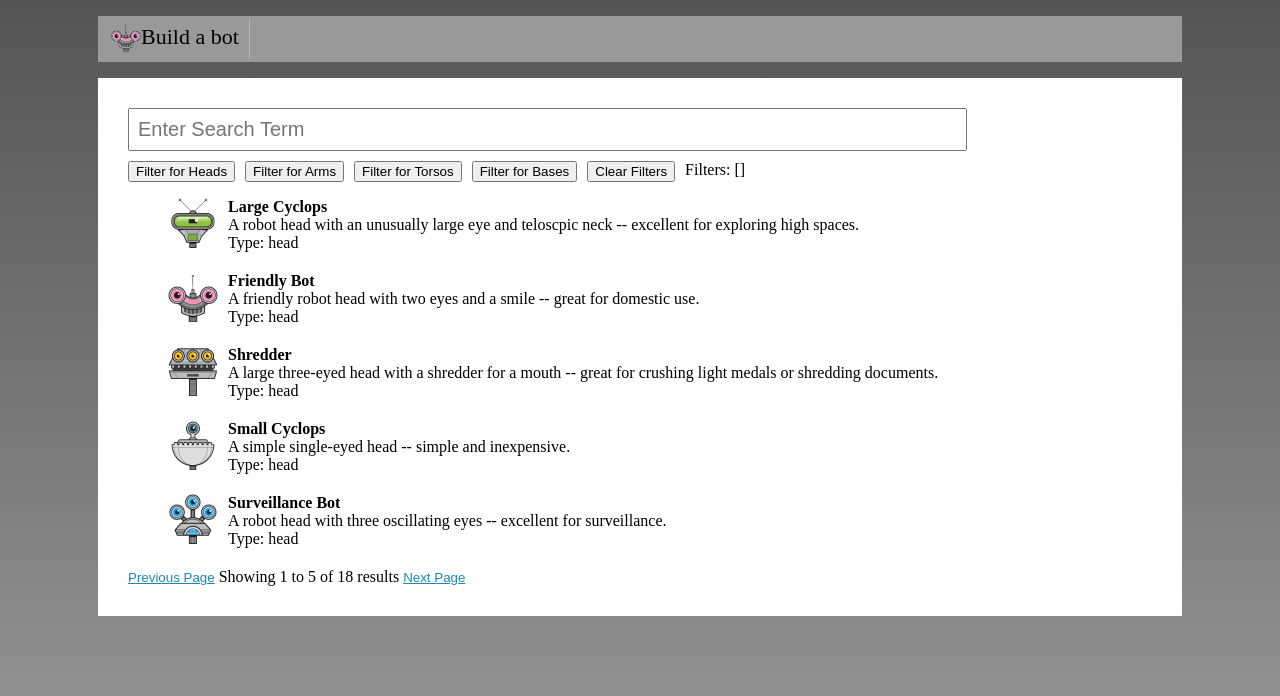
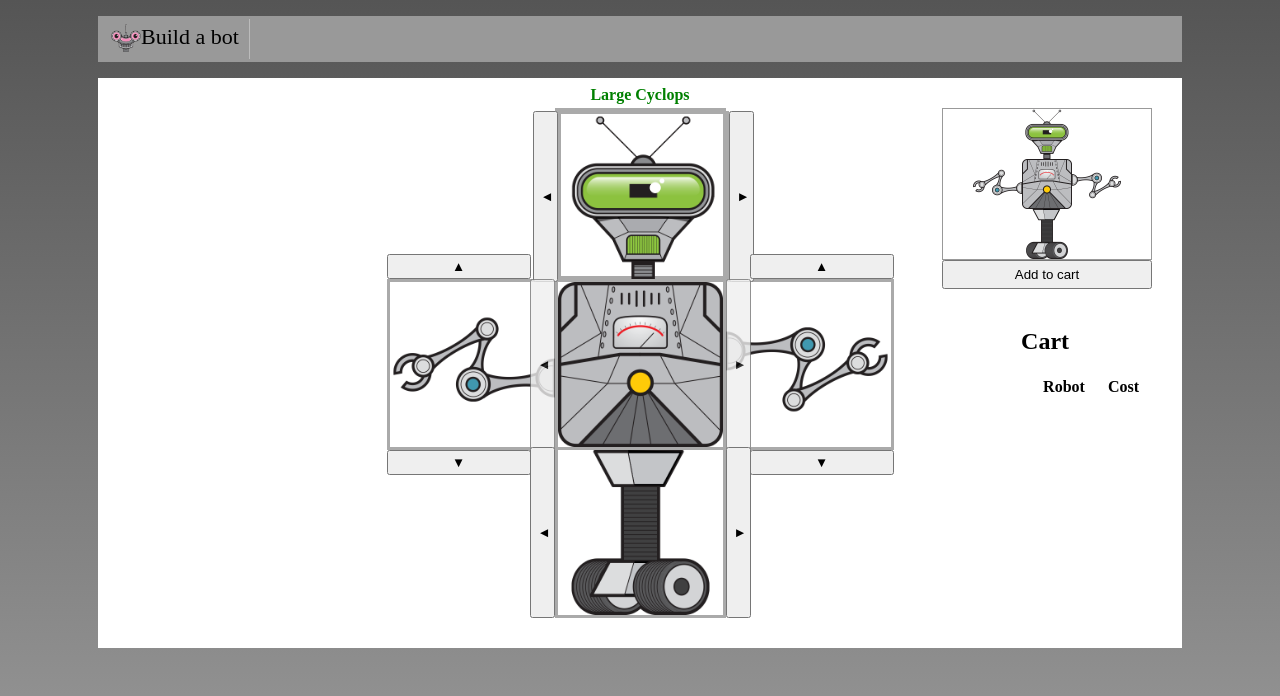
Before and after one commit to sudogem/build-bot, a Vue app: page / in a window 1280 px wide. Shown: the top 696 px of the page. Built offline with nearby package versions, Linux system fonts and the light colour scheme.

Commit message:
passing data to parent component using $emit

```diff
--- a/src/App.vue
+++ b/src/App.vue
@@ -10,19 +10,20 @@
     </nav>
   </header>
   <main>
-    <SearchPage />
+    <RobotBuilder />
   </main>
 </template>
 
 <script>
 // import HomePage from './components/home/HomePage.vue';
-// import RobotBuilder from './components/build/RobotBuilder.vue';
-import SearchPage from './components/search/SearchPage.vue';
+import RobotBuilder from './components/build/RobotBuilder.vue';
+// import SearchPage from './components/search/SearchPage.vue';
 
 export default {
   name: 'App',
   components: {
-    SearchPage,
+    RobotBuilder,
+    // SearchPage,
   },
 };
 </script>
--- /dev/null
+++ b/src/components/build/PartSelector.vue
@@ -0,0 +1,58 @@
+<!-- eslint-disable vuejs-accessibility/alt-text -->
+<template>
+  <div class="part" :class="position">
+    <img :src="selectedPart.src" title="arm"/>
+    <button @click="selectPreviousPart()" class="prev-selector"></button>
+    <button @click="selectNextPart()" class="next-selector"></button>
+    <span class="sale" v-show="selectedPart.onSale">Sale!</span>
+  </div>
+</template>
+
+<script>
+function getPreviousValidIndex(index, length) {
+  const prevIndex = index - 1;
+  return prevIndex < 0 ? length - 1 : prevIndex;
+}
+function getNextValidIndex(index, length) {
+  const nextIndex = index + 1;
+  return nextIndex > length - 1 ? 0 : nextIndex;
+}
+
+export default {
+  props: ['parts', 'position'],
+  data() {
+    return { selectedPartIndex: 0 };
+  },
+  computed: {
+    selectedPart() {
+      return this.parts[this.selectedPartIndex];
+    },
+  },
+  created() {
+    this.emitSelectedPart();
+  },
+  methods: {
+    emitSelectedPart() {
+      // passing data to Parent component is by using $emit event
+      this.$emit('partSelected', this.selectedPart);
+    },
+    selectNextPart() {
+      this.selectedPartIndex = getNextValidIndex(
+        this.selectedPartIndex,
+        this.parts.length,
+      );
+      this.emitSelectedPart();
+    },
+    selectPreviousPart() {
+      this.selectedPartIndex = getPreviousValidIndex(
+        this.selectedPartIndex,
+        this.parts.length,
+      );
+      this.emitSelectedPart();
+    },
+  },
+};
+
+</script>
+
+<style scope src="./RobotBuilder.css"></style>
--- a/src/components/build/RobotBuilder.css
+++ b/src/components/build/RobotBuilder.css
@@ -54,6 +54,20 @@
   width: 25px;
   height: 171px;
 }
+
+.left .prev-selector:after,  .right .prev-selector:after{
+  content: '\25B2'
+}
+.left .next-selector:after, .right .next-selector:after {
+  content: '\25BC'
+}
+.top .prev-selector:after, .bottom .prev-selector:after, .center .prev-selector:after{
+  content: '\25C4'
+}
+.top .next-selector:after, .bottom .next-selector:after, .center .next-selector:after{
+  content: '\25BA'
+}
+
 .center .prev-selector, .center .next-selector {
   opacity:0.8;
 }
@@ -102,13 +116,13 @@
 }
 .add-to-cart {
   position: absolute;
-  right: 30px;
   padding: 5px;
+  width: 100%;
 }
 .cart {
   position: absolute;
   right: 10px;
-  top: 50px;
+  top: 200px;
 }
 td, th {
   padding-left: 20px;
@@ -118,3 +132,24 @@ td, th {
 .sale-border {
   border: 3px solid red;
 }
+
+/* robot preview */
+.preview {
+  position: absolute;
+  right: 0;
+  width: 210px;
+  height: 210px;
+}
+.preview-content {
+  border: 1px solid #999;
+}
+.preview img {
+  width: 50px;
+  height: 50px;
+}
+.rotate-right {
+  transform: rotate(90deg);
+}
+.rotate-left {
+  transform: rotate(-90deg);
+}
--- a/src/components/build/RobotBuilder.vue
+++ b/src/components/build/RobotBuilder.vue
@@ -1,7 +1,24 @@
 <!-- eslint-disable vuejs-accessibility/alt-text -->
 <template>
   <div class="content">
-    <button class="add-to-cart" @click="addToCart()">Add to cart</button>
+
+    <div class="preview">
+      <div class="preview-content">
+        <div class="top-row">
+          <img :src="selectedRobot.head.src"/>
+        </div>
+        <div class="middle-row">
+          <img :src="selectedRobot.leftArm.src" class="rotate-left"/>
+          <img :src="selectedRobot.torso.src"/>
+          <img :src="selectedRobot.rightArm.src" class="rotate-right"/>
+        </div>
+        <div class="bottom-row">
+          <img :src="selectedRobot.base.src"/>
+        </div>
+      </div>
+      <button class="add-to-cart" @click="addToCart()">Add to cart</button>
+    </div>
+
     <div class="cart">
       <h2>Cart</h2>
       <table>
@@ -36,34 +53,61 @@
           <!-- <span v-show="selectedRobot.head.onSale" class="sale">Sale!</span> -->
           <span v-if="selectedRobot.head.onSale" class="sale">Sale!</span>
         </div>
-        <img :src="selectedRobot.head.src" title="head"/>
-        <button @click="selectPreviousHead()" class="prev-selector">&#9668;</button>
-        <button @click="selectNextHead()" class="next-selector">&#9658;</button>
+        <!-- <img :src="selectedRobot.head.src" title="head"/>
+        <button @click="selectPreviousHead()" class="prev-selector"></button>
+        <button @click="selectNextHead()" class="next-selector"></button> -->
+        <PartSelector
+          :parts="availableParts.heads"
+          position="top"
+          @partSelected="part => selectedRobot.head=part"
+        />
       </div>
     </div>
     <div class="middle-row">
-      <div class="left part">
+      <!-- <div class="left part">
         <img :src="selectedRobot.leftArm.src" title="left arm"/>
-        <button @click="selectPreviousLeftArm()" class="prev-selector">&#9650;</button>
-        <button @click="selectNextLeftArm()" class="next-selector">&#9660;</button>
-      </div>
-      <div class="center part">
+        <button @click="selectPreviousLeftArm()" class="prev-selector"></button>
+        <button @click="selectNextLeftArm()" class="next-selector"></button>
+      </div> -->
+      <PartSelector
+        :parts="availableParts.arms"
+        position="left"
+        @partSelected="part => selectedRobot.leftArm=part"
+      />
+
+      <!-- <div class="center part">
         <img :src="selectedRobot.torso.src" title="torsos"/>
-        <button @click="selectPreviousTorso()" class="prev-selector">&#9668;</button>
-        <button @click="selectNextTorso()" class="next-selector">&#9658;</button>
-      </div>
-      <div class="right part">
+        <button @click="selectPreviousTorso()" class="prev-selector"></button>
+        <button @click="selectNextTorso()" class="next-selector"></button>
+      </div> -->
+      <PartSelector
+        :parts="availableParts.torsos"
+        position="center"
+        @partSelected="part => selectedRobot.torso=part"
+      />
+
+      <!-- <div class="right part">
         <img :src="selectedRobot.rightArm.src" title="right arm"/>
-        <button @click="selectPreviousRightArm()" class="prev-selector">&#9650;</button>
-        <button @click="selectNextRightArm()" class="next-selector">&#9660;</button>
-      </div>
+        <button @click="selectPreviousRightArm()" class="prev-selector"></button>
+        <button @click="selectNextRightArm()" class="next-selector"></button>
+      </div> -->
+      <PartSelector
+        :parts="availableParts.arms"
+        position="right"
+        @partSelected="part => selectedRobot.rightArm=part"
+      />
     </div>
     <div class="bottom-row">
-      <div class="bottom part">
+      <!-- <div class="bottom part">
         <img :src="selectedRobot.base.src" title="bases"/>
-        <button @click="selectPreviousBase()" class="prev-selector">&#9668;</button>
-        <button @click="selectNextBase()" class="next-selector">&#9658;</button>
-      </div>
+        <button @click="selectPreviousBase()" class="prev-selector"></button>
+        <button @click="selectNextBase()" class="next-selector"></button>
+      </div> -->
+      <PartSelector
+        :parts="availableParts.bases"
+        position="bottom"
+        @partSelected="part => selectedRobot.base=part"
+      />
     </div>
   </div>
 
@@ -71,41 +115,28 @@
 
 <script>
 import availableParts from '../../data/parts';
-
-function getPreviousValidIndex(index, length) {
-  const prevIndex = index - 1;
-  return prevIndex < 0 ? length - 1 : prevIndex;
-}
-function getNextValidIndex(index, length) {
-  const nextIndex = index + 1;
-  return nextIndex > length - 1 ? 0 : nextIndex;
-}
+import PartSelector from './PartSelector.vue';
 
 export default {
   name: 'RobotBuilder',
+  components: { PartSelector },
   data() {
     return {
       availableParts,
-      selectedHeadIndex: 0,
-      selectedLeftArmIndex: 0,
-      selectedRightArmIndex: 0,
-      selectedTorsoIndex: 0,
-      selectedBaseIndex: 0,
       cart: [],
+      selectedRobot: {
+        // head: availableParts.heads[this.selectedHeadIndex],
+        head: {},
+        leftArm: {},
+        rightArm: {},
+        torso: {},
+        base: {},
+      },
     };
   },
   computed: {
     saleBorderClass() {
       return this.selectedRobot.head.onSale ? 'sale-border' : '';
-    },
-    selectedRobot() {
-      return {
-        head: availableParts.heads[this.selectedHeadIndex],
-        leftArm: availableParts.arms[this.selectedLeftArmIndex],
-        rightArm: availableParts.arms[this.selectedRightArmIndex],
-        torso: availableParts.torsos[this.selectedTorsoIndex],
-        base: availableParts.bases[this.selectedBaseIndex],
-      };
     },
     headBorderStyle() {
       if (this.selectedRobot.head.onSale) {
@@ -117,38 +148,6 @@ export default {
     },
   },
   methods: {
-    selectNextHead() {
-      console.log('selectNextHead...');
-      this.selectedHeadIndex = getNextValidIndex(this.selectedHeadIndex, availableParts.heads.length);
-    },
-    selectPreviousHead() {
-      console.log('selectPreviousHead...');
-      this.selectedHeadIndex = getPreviousValidIndex(this.selectedHeadIndex, availableParts.heads.length);
-    },
-    selectPreviousLeftArm() {
-      this.selectedLeftArmIndex = getPreviousValidIndex(this.selectedLeftArmIndex, availableParts.arms.length);
-    },
-    selectNextLeftArm() {
-      this.selectedLeftArmIndex = getNextValidIndex(this.selectedLeftArmIndex, availableParts.arms.length);
-    },
-    selectPreviousRightArm() {
-      this.selectedRightArmIndex = getPreviousValidIndex(this.selectedRightArmIndex, availableParts.arms.length);
-    },
-    selectNextRightArm() {
-      this.selectedRightArmIndex = getNextValidIndex(this.selectedRightArmIndex, availableParts.arms.length);
-    },
-    selectPreviousTorso() {
-      this.selectedTorsoIndex = getPreviousValidIndex(this.selectedTorsoIndex, availableParts.torsos.length);
-    },
-    selectNextTorso() {
-      this.selectedTorsoIndex = getNextValidIndex(this.selectedTorsoIndex, availableParts.torsos.length);
-    },
-    selectPreviousBase() {
-      this.selectedBaseIndex = getPreviousValidIndex(this.selectedBaseIndex, availableParts.bases.length);
-    },
-    selectNextBase() {
-      this.selectedBaseIndex = getNextValidIndex(this.selectedBaseIndex, availableParts.bases.length);
-    },
     addToCart() {
       const robot = this.selectedRobot;
       const cost = robot.head.cost + robot.leftArm.cost + robot.rightArm.cost + robot.torso.cost + robot.base.cost;
```
